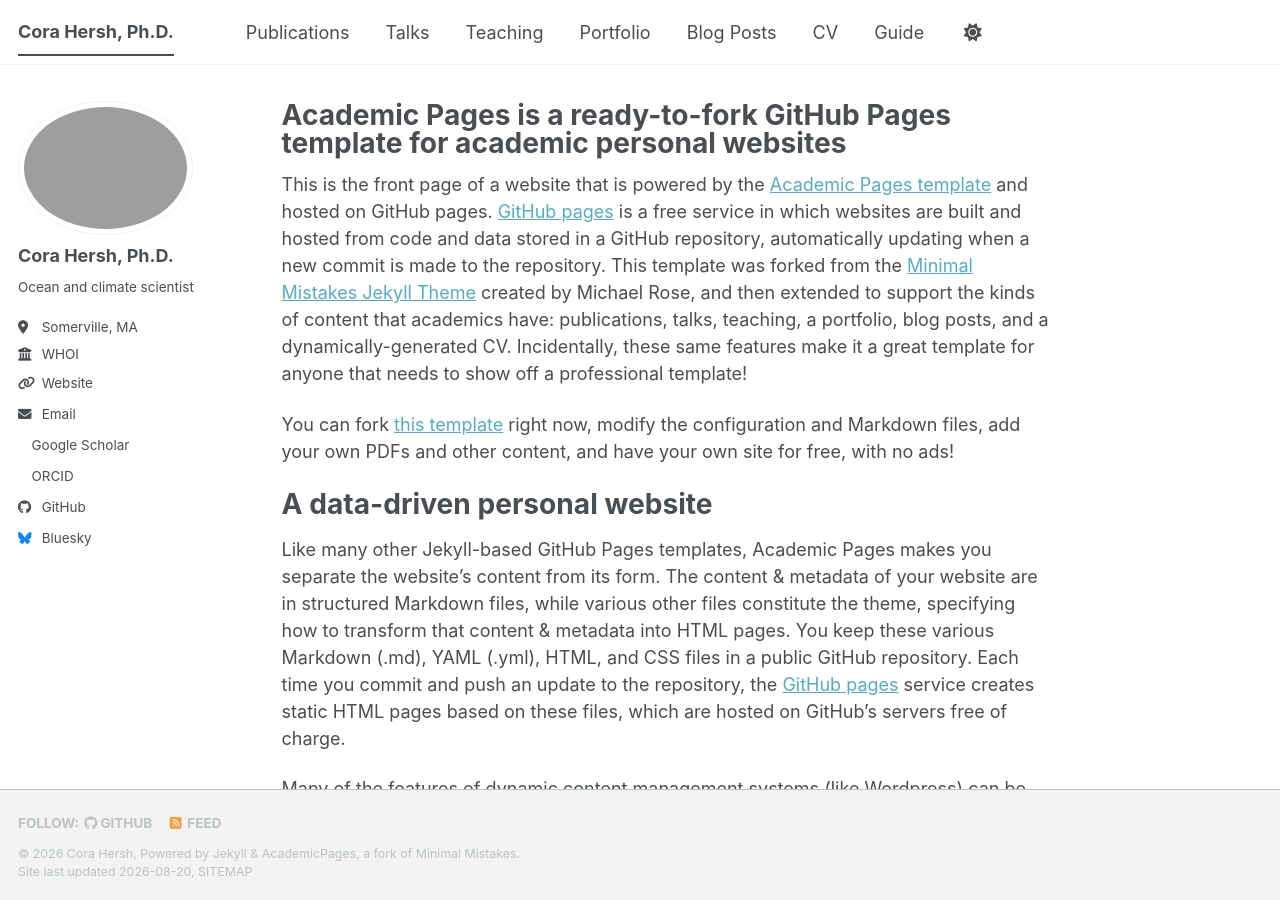
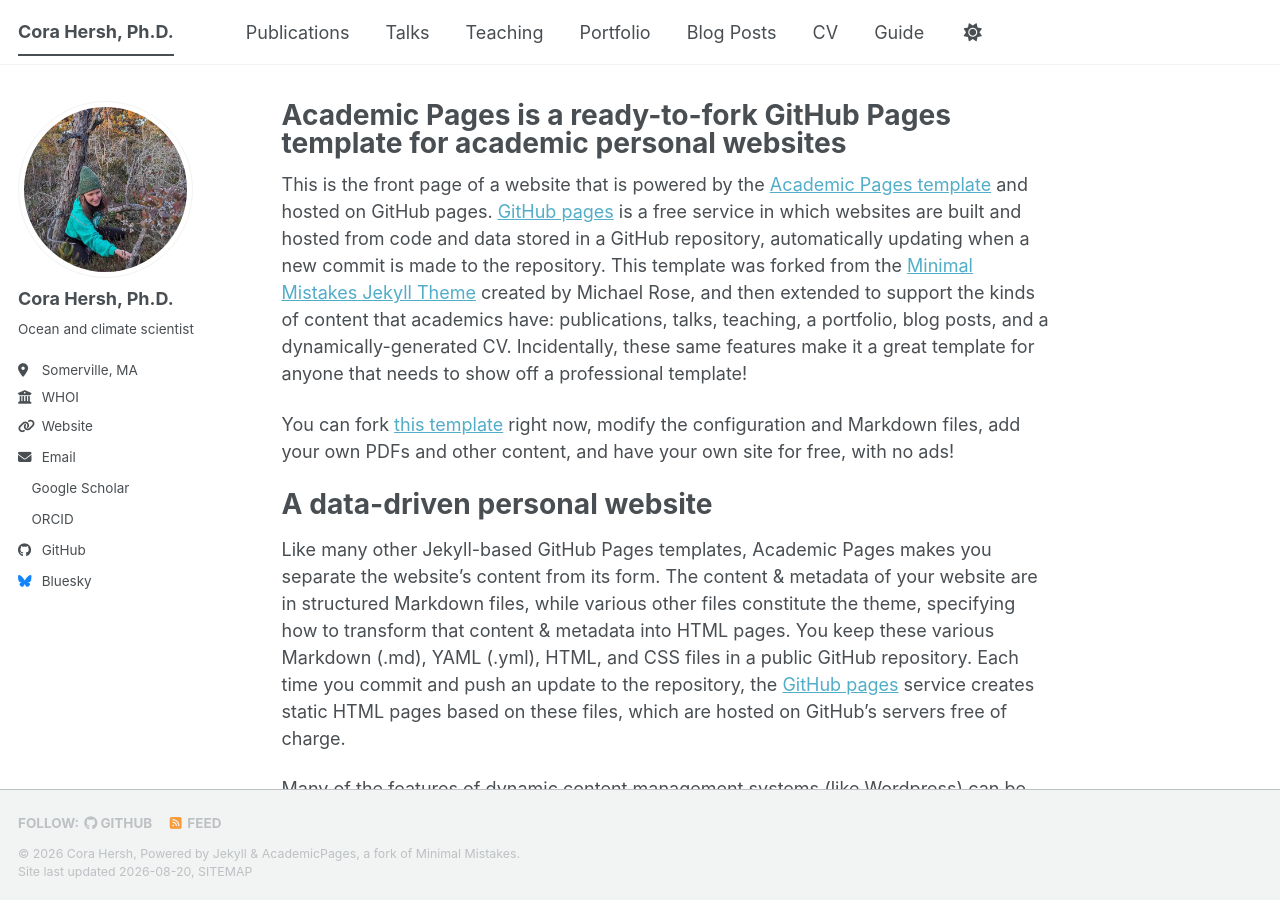
Before and after one commit to cora-a-hersh/cora-a-hersh.github.io, a Jekyll site: the page built from _pages/about.md, in a window 1280 px wide and 900 px high. Built offline with Jekyll 4.4.1, drawn with Linux system fonts in a browser that asks for light colours; a style sheet for code colours, icons or effects is not loaded.

Commit message:
Change avatar file extension from .png to .jpeg

```diff
--- a/_config.yml
+++ b/_config.yml
@@ -23,7 +23,7 @@ repository               : "cora-a-hersh/cora-a-hersh.github.io"
 #               Additional customization can be done by editing /_includes/author-profile.html
 author:
   # Biographic information
-  avatar           : "cranberries_cropped.png"
+  avatar           : "cranberries_cropped.jpeg"
   name             : "Cora Hersh, Ph.D."
   pronouns         : # example: "she/her"
   bio              : "Ocean and climate scientist"
```
